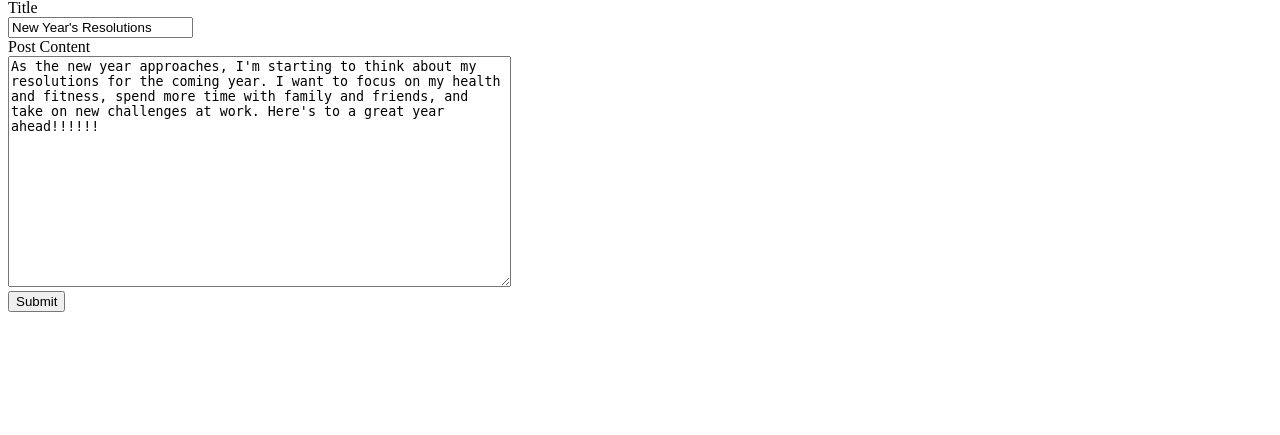
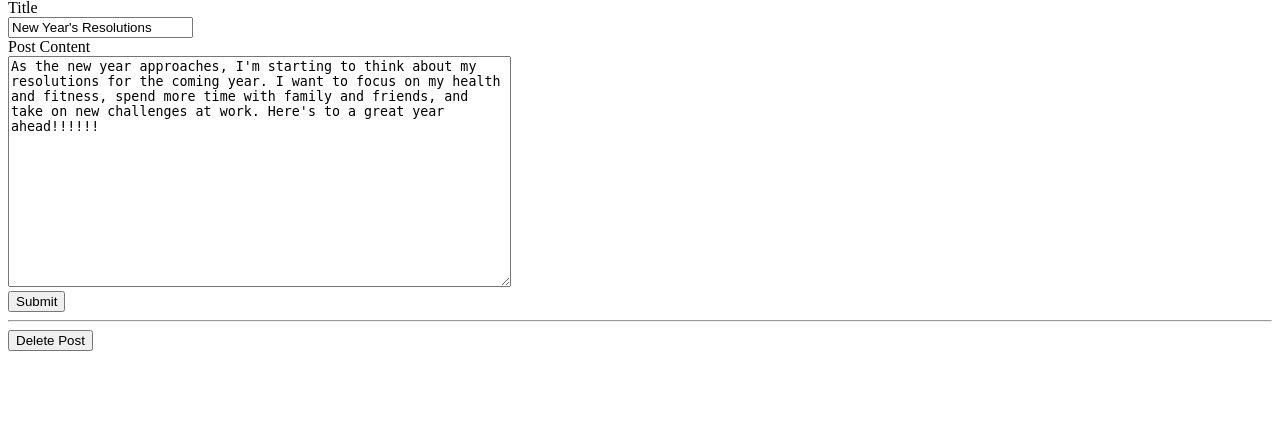
Before and after one commit to PaigeGP/Flask-Blog-Tutorial, a Flask app: page /1/edit/ in a window 1280 px wide. Shown: the part 154-589 px from the top of the page. Run offline with Flask 3, Linux system fonts and the light colour scheme; data comes from the database, SQL or seed files in the repository; both versions use the stored data as it was after the commit.

Commit message:
Blog Tutorial: Part 6: Deleting Posts

```diff
--- a/app.py
+++ b/app.py
@@ -103,5 +103,29 @@ def edit(id):
     # If GET then display page
     return render_template('edit.html', post=post)
 
+# Create a route to delete a post
+# Delete page will only be processed with a POST method
+# The post is is the url parameter
+@app.route('/<int:id>/delete', methods=('POST',))
+def delete(id):
+    # Get the post
+    post = get_post(id)
+
+    # Connect to database
+    conn = get_db_connection()
+
+    # Execute a delete query
+    conn.execute('DELETE from posts WHERE id = ?', (id,))
+
+    # Commit and close the connection
+    conn.commit()
+    conn.close()
+
+    # Flash a success message
+    flash('"{}" was succesfully deleted!'.format(post['title']))
+
+    # Redirect to the homepage
+    return redirect(url_for('index'))
+
 
 app.run(port=5008)
--- a/templates/edit.html
+++ b/templates/edit.html
@@ -20,4 +20,8 @@
         <br>
         <button type="submit">Submit</button>
     </form>
+    <hr>
+    <form action="{{ url_for('delete', id=post['id']) }}" method="POST">
+        <input type="submit" value="Delete Post" onclick="return confirm('Are you sure you want to delete this post?')">
+    </form>
 {% endblock %}
```
Also changed, not shown: database.db.
